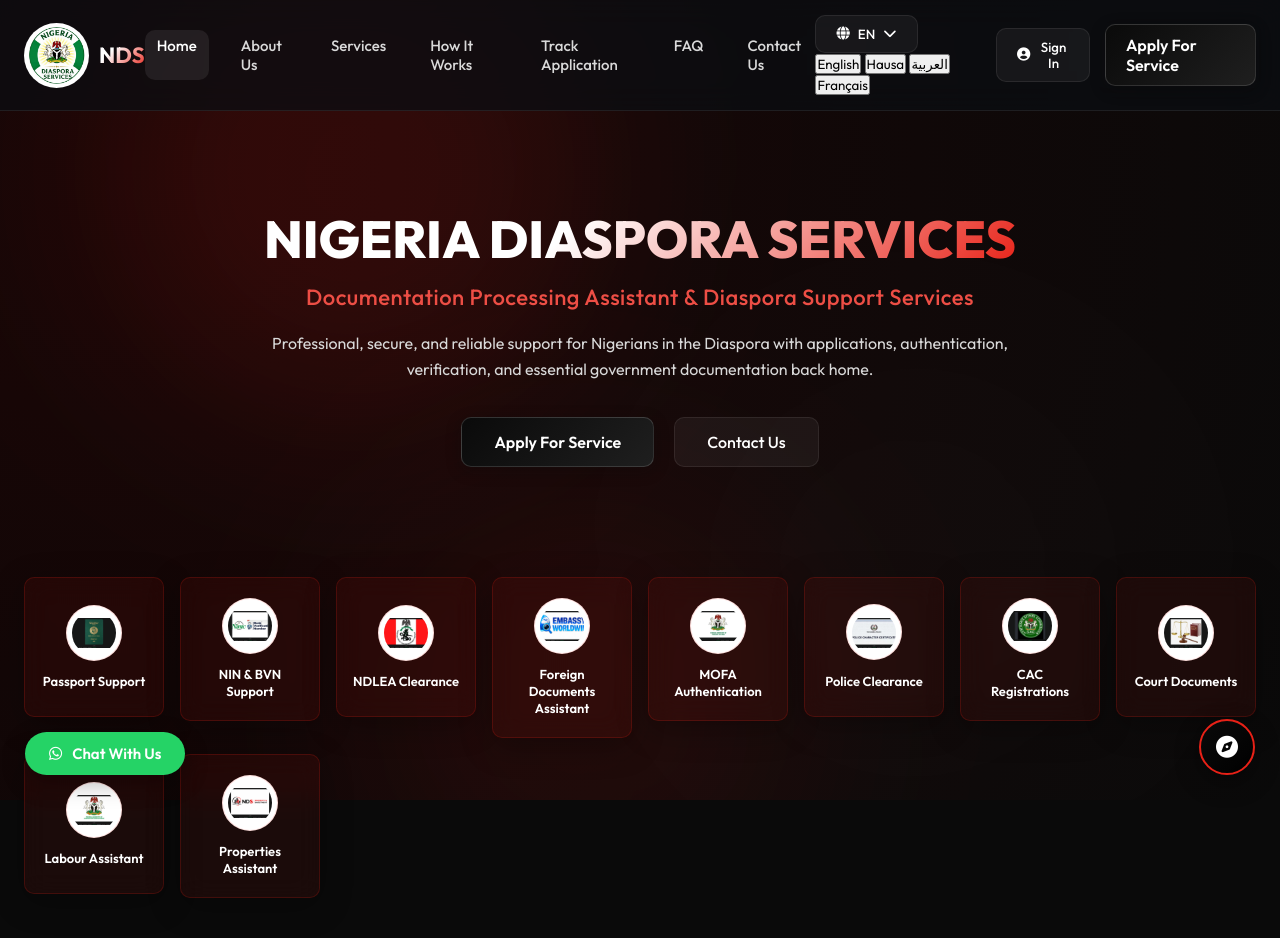
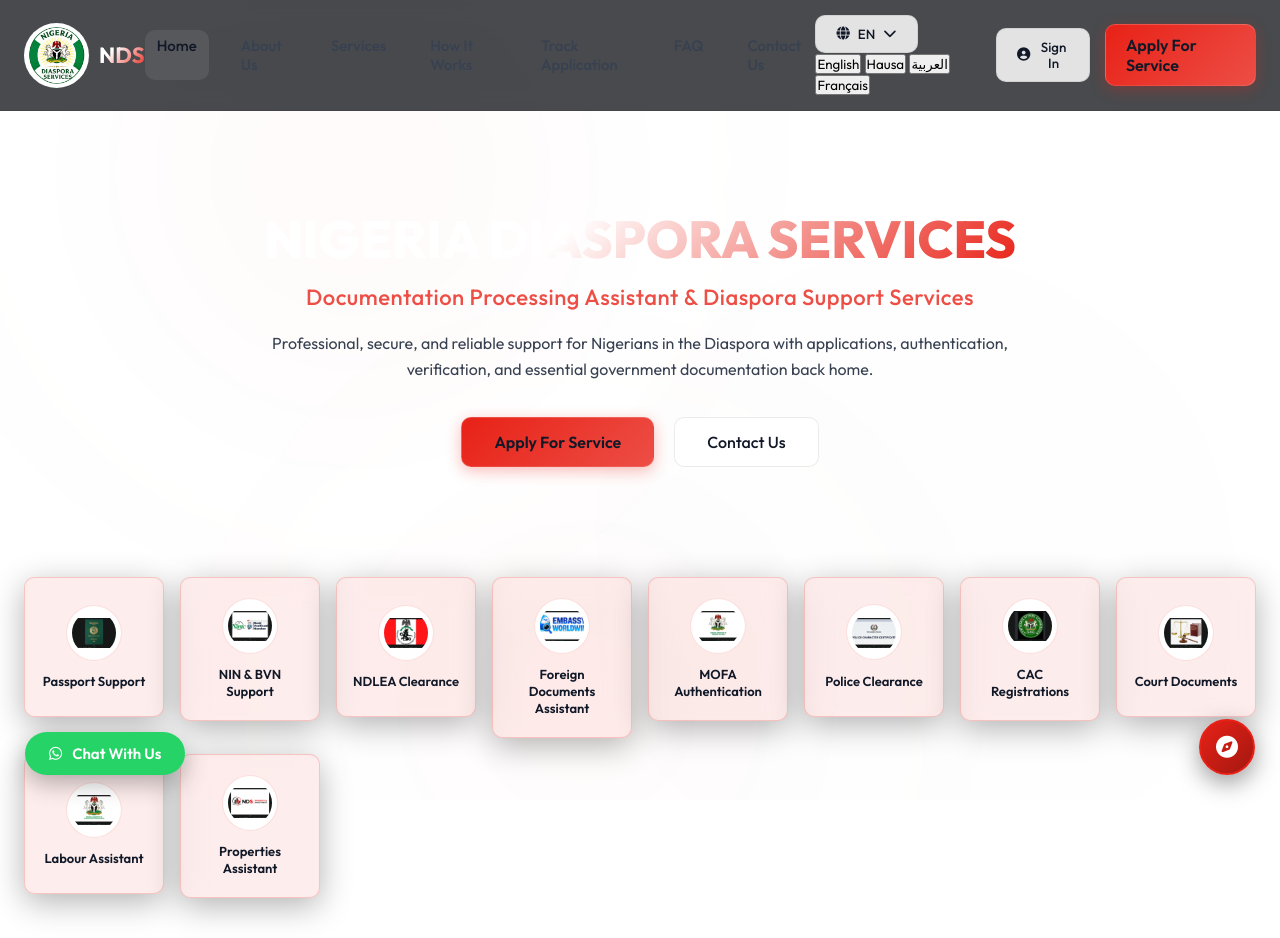
Before and after one commit to aminahausawi10-max/NDS, a PHP site: page / in a window 1280 px wide. Run offline with PHP 8.4, Linux system fonts and the light colour scheme.

Commit message:
Redesign website page background to pure white and adjust text colors for readability

```diff
--- a/public/style.css
+++ b/public/style.css
@@ -3,28 +3,28 @@
    ========================================================================== */
 
 :root {
-  /* Sleek Brand Black and Red Theme */
-  --primary-rgb: 10, 10, 10;
-  --primary: hsl(0, 0%, 4%);
-  --primary-light: hsl(0, 0%, 12%);
-  --primary-dark: hsl(0, 0%, 0%);
-
-  --accent-rgb: 230, 33, 23;      /* Premium Vibrant Red */
+  /* Sleek Light Theme (White Background + Red Accents) */
+  --primary-rgb: 230, 33, 23;
+  --primary: hsl(3, 82%, 50%);
+  --primary-light: hsl(3, 82%, 60%);
+  --primary-dark: hsl(3, 82%, 35%);
+
+  --accent-rgb: 230, 33, 23;
   --accent: hsl(3, 82%, 50%);
   --accent-light: hsl(3, 82%, 60%);
   --accent-dark: hsl(3, 82%, 35%);
 
-  --neutral-dark: hsl(0, 0%, 4%);
-  --neutral-light: hsl(0, 0%, 98%);
-
-  --glass-bg: rgba(255, 255, 255, 0.05);
-  --glass-border: rgba(255, 255, 255, 0.08);
-  --glass-shadow: rgba(0, 0, 0, 0.5);
-  --glass-glow: rgba(230, 33, 23, 0.12);
-
-  --text-primary: #ffffff;
-  --text-secondary: hsl(0, 0%, 85%);
-  --text-dimmed: hsl(0, 0%, 65%);
+  --neutral-dark: #ffffff;         /* White Background */
+  --neutral-light: #f7f9fb;
+
+  --glass-bg: rgba(255, 255, 255, 0.85);
+  --glass-border: rgba(0, 0, 0, 0.08);
+  --glass-shadow: rgba(0, 0, 0, 0.06);
+  --glass-glow: rgba(230, 33, 23, 0.04);
+
+  --text-primary: #111827;         /* Dark Text on White Background */
+  --text-secondary: #374151;
+  --text-dimmed: #6b7280;
 
   --transition-smooth: all 0.35s cubic-bezier(0.25, 0.8, 0.25, 1);
   --border-radius-lg: 16px;
@@ -56,7 +56,7 @@ body {
   width: 100vw;
   height: 100vh;
   z-index: -2;
-  background: radial-gradient(circle at 10% 20%, rgb(25, 5, 5) 0%, rgb(10, 10, 10) 100%);
+  background: #ffffff;
   overflow: hidden;
 }
 
@@ -64,13 +64,13 @@ body {
   position: absolute;
   border-radius: 50%;
   filter: blur(80px);
-  opacity: 0.25;
-  mix-blend-mode: screen;
+  opacity: 0.05;
+  mix-blend-mode: multiply;
   animation: floatBackground 25s infinite alternate ease-in-out;
 }
 
 .shape-1 {
-  background: rgba(var(--accent-rgb), 0.5);
+  background: rgba(var(--accent-rgb), 0.4);
   width: 450px;
   height: 450px;
   top: -10%;
@@ -79,7 +79,7 @@ body {
 }
 
 .shape-2 {
-  background: rgba(255, 255, 255, 0.05);
+  background: rgba(0, 0, 0, 0.05);
   width: 350px;
   height: 350px;
   bottom: 10%;
@@ -1905,7 +1905,7 @@ select option {
 .home-service-label {
   font-size: 13px;
   font-weight: 600;
-  color: #ffffff !important;
+  color: var(--text-primary) !important;
   line-height: 1.3;
 }
 
```
